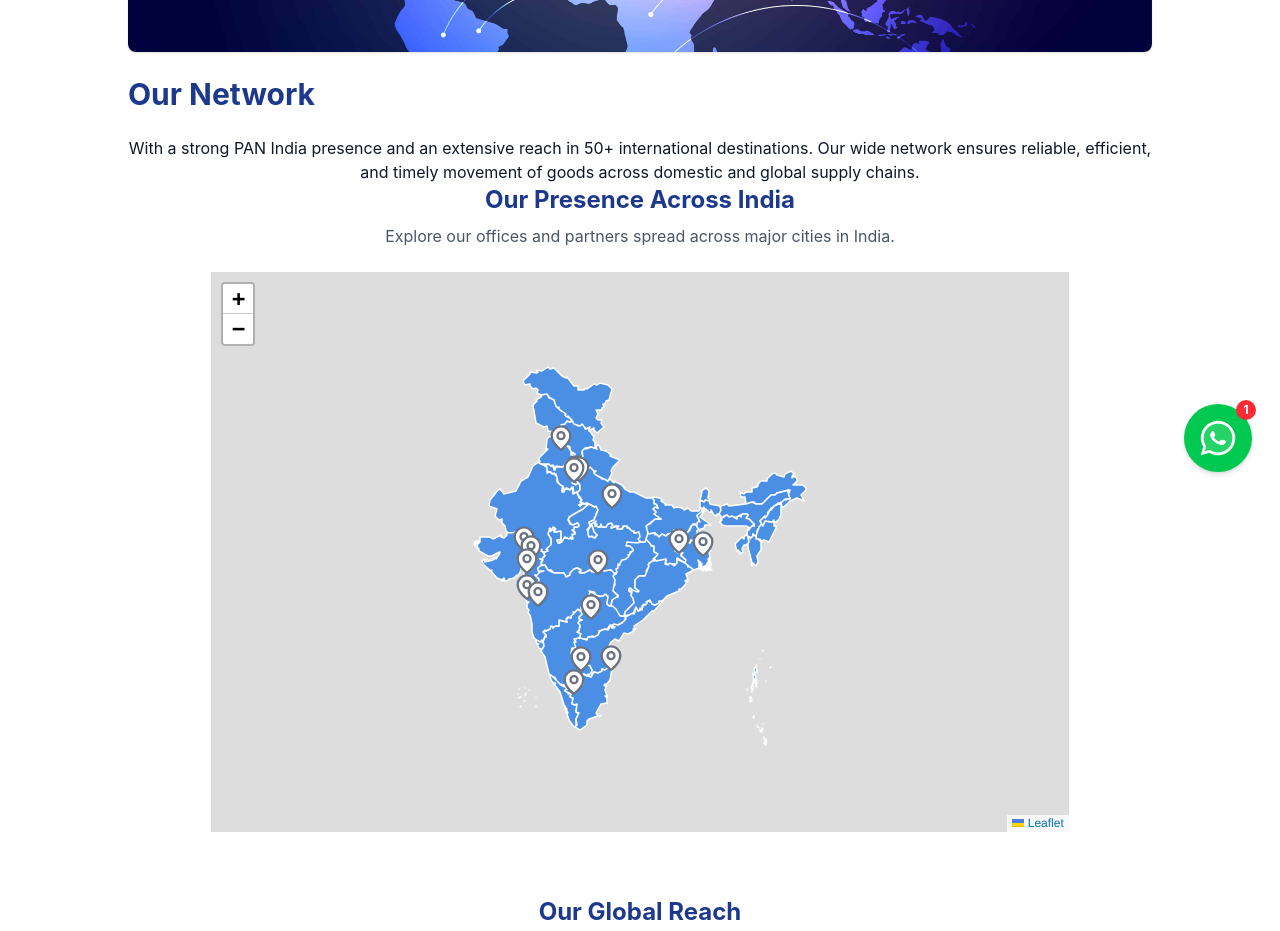
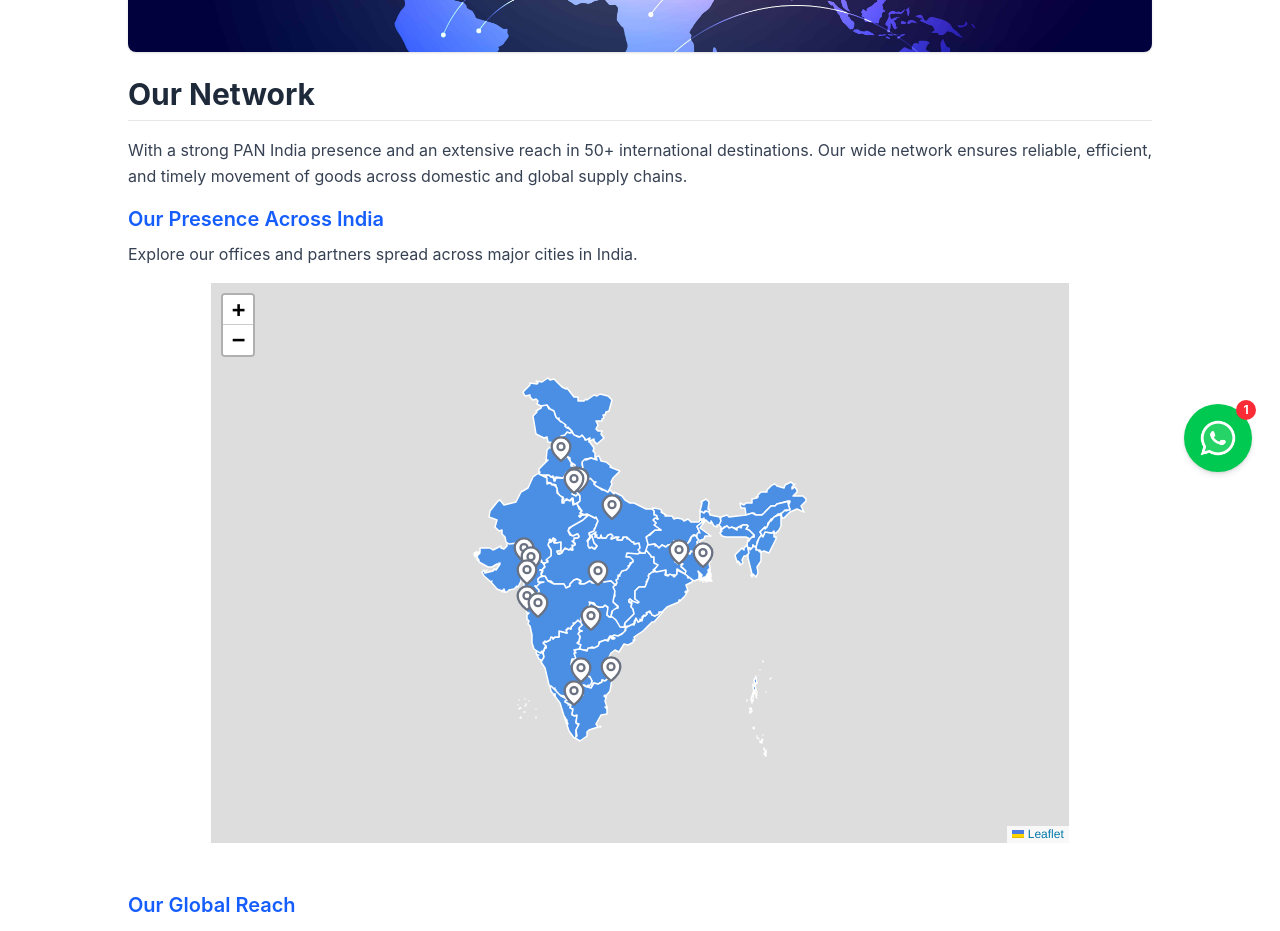
Before and after one commit to Kk-0010/packways, a React (Vite) app in the folder client/: page /our-network in a window 1280 px wide. Shown: the part 300-1231 px from the top of the page. Built offline with nearby package versions, Linux system fonts and the light colour scheme.

Commit message:
change some style of our network page

```diff
--- a/client/src/pages/OurNetwork/OurNetwork.jsx
+++ b/client/src/pages/OurNetwork/OurNetwork.jsx
@@ -91,20 +91,22 @@ export default function OurNetwork() {
           alt="Our Network"
           className="w-full h-64 object-cover rounded-lg mb-6 shadow"
         />
-        <div>
-          <h1 className="text-3xl font-bold text-blue-900 mb-6">Our Network</h1>
+        <div className="mb-12">
+          <h1 className="text-3xl font-bold text-gray-800 mb-4 border-b pb-2">
+            Our Network
+          </h1>
           {/* India Network Map */}
-          <div className="max-w-5xl mx-auto text-center">
-            <p>
+          <div className="max-w-5xl mx-auto">
+            <p className="text-justify text-gray-700 leading-relaxed mb-4">
               With a strong PAN India presence and an extensive reach in 50+
               international destinations. Our wide network ensures reliable,
               efficient, and timely movement of goods across domestic and global
               supply chains.
             </p>
-            <h2 className="text-2xl font-bold text-blue-900 mb-2">
+            <h2 className="text-xl font-semibold mb-2 text-blue-600">
               Our Presence Across India
             </h2>
-            <p className="text-gray-600 mb-6">
+            <p className="text-justify text-gray-700 leading-relaxed mb-4">
               Explore our offices and partners spread across major cities in
               India.
             </p>
@@ -112,11 +114,11 @@ export default function OurNetwork() {
           </div>
 
           {/* Global Network Map */}
-          <div className="mt-16 max-w-5xl mx-auto text-center">
-            <h2 className="text-2xl font-bold text-blue-900 mb-2">
+          <div className="mt-12 max-w-5xl mx-auto">
+            <h2 className="text-xl font-semibold mb-2 text-blue-600">
               Our Global Reach
             </h2>
-            <p className="text-gray-600 mb-6">
+            <p className="text-justify text-gray-700 leading-relaxed mb-4">
               We are connected worldwide through trusted partners and
               associates.
             </p>
```
